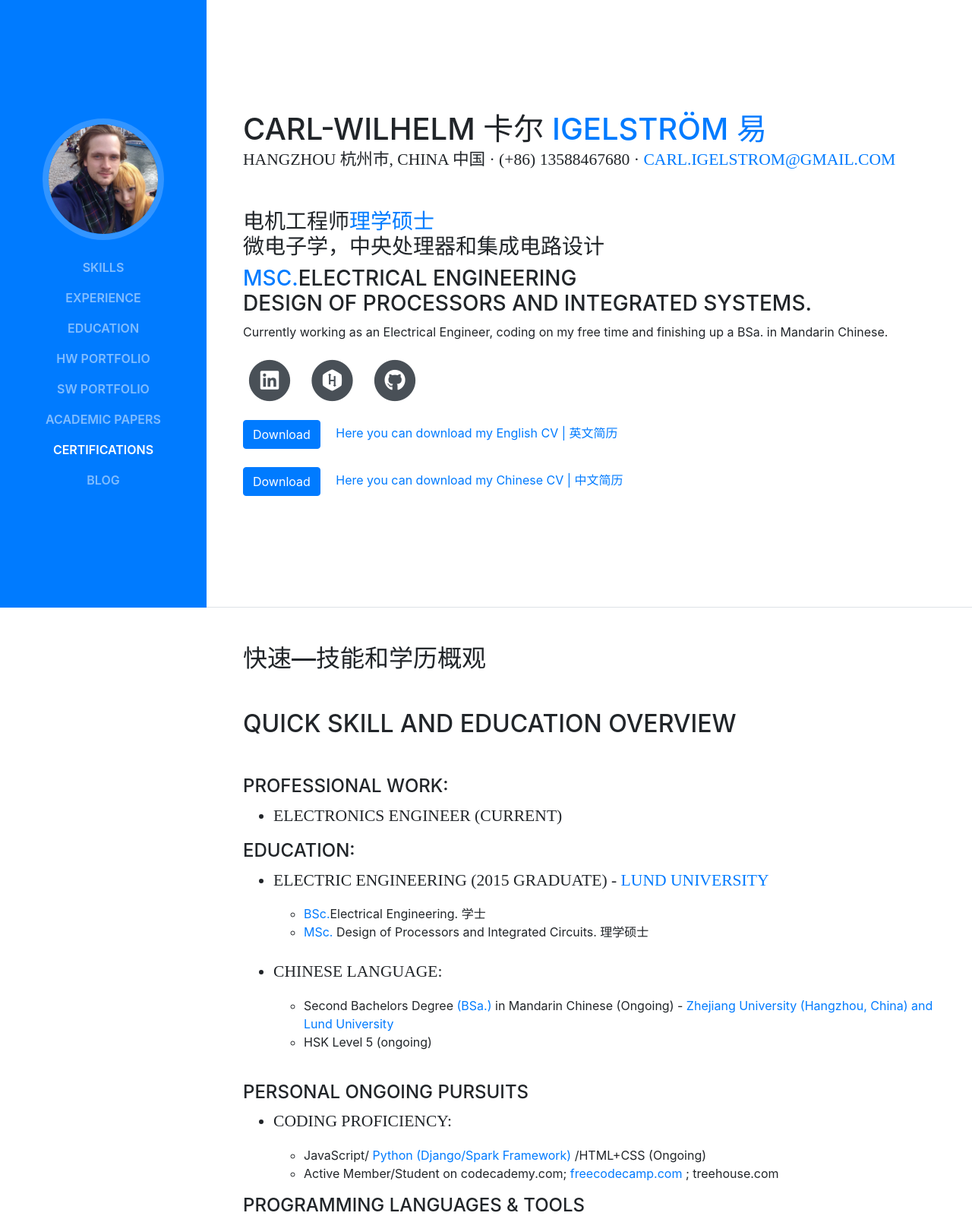
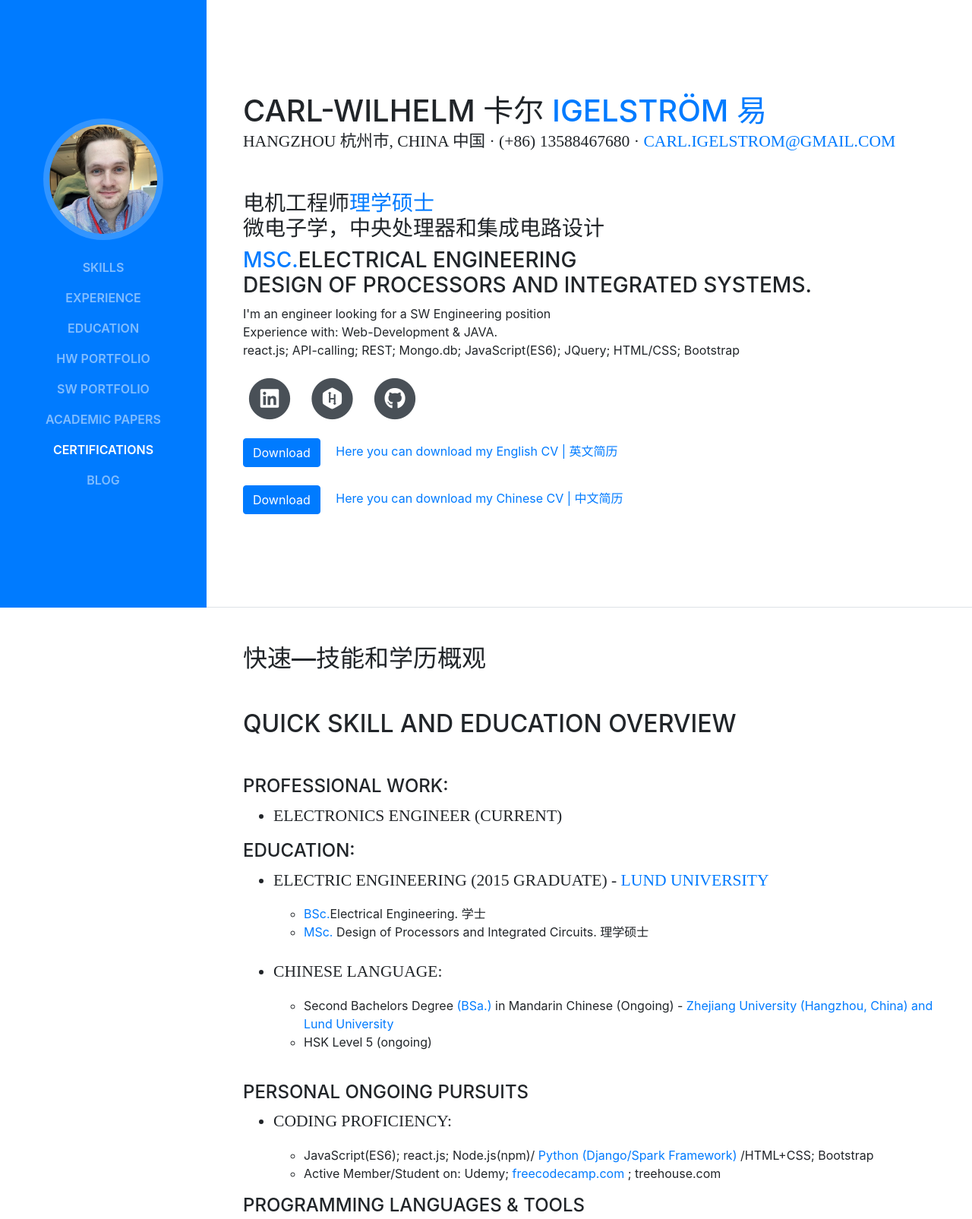
Before and after one commit to ugglr/carlw.se, a website with bundled scripts: page index.html in a window 1280 px wide. Shown: the top 1605 px of the page at 76% size. Built offline with nearby package versions, Linux system fonts and the light colour scheme; a web font is replaced by a local one.

Commit message:
changed titles, updated my coding progress. Changed head picture

```diff
--- a/index.html
+++ b/index.html
@@ -36,7 +36,7 @@
   <nav class="navbar navbar-expand-lg navbar-dark bg-primary fixed-top" id="sideNav">
     <a class="navbar-brand js-scroll-trigger" href="#page-top">
       <span class="d-none d-lg-block">
-        <img class="img-fluid img-profile rounded-circle mx-auto mb-2" src="img/profile (2).jpg" alt="">
+        <img class="img-fluid img-profile rounded-circle mx-auto mb-2" src="img/head.jpg" alt="">
       </span>
     </a>
     <button class="navbar-toggler" type="button" data-toggle="collapse" data-target="#navbarSupportedContent"
@@ -90,8 +90,12 @@
           <h3>电机工程师<span class="text-primary">理学硕士</span><br>微电子学，中央处理器和集成电路设计</h3>
           <h3><span class="text-primary">MSc.</span>Electrical Engineering
             <br>Design of Processors and Integrated Systems.</h3>
-          Currently working as an Electrical Engineer, coding on my free time and finishing up a BSa. in Mandarin
-          Chinese.<br><br>
+
+            I'm an engineer looking for a SW Engineering position<br>
+            Experience with: Web-Development & JAVA.<br>
+            react.js; API-calling; REST; Mongo.db; JavaScript(ES6); JQuery; HTML/CSS; Bootstrap
+
+            <br><br>
 
           <ul class="list-inline list-social-icons mb-0">
             <li class="list-inline-item">
@@ -178,14 +182,14 @@
 
           <ul>
             <li>
-              JavaScript/
+              JavaScript(ES6); react.js; Node.js(npm)/
               <span class="text-primary">
                 Python (Django/Spark Framework)
               </span>
-              /HTML+CSS (Ongoing)
+              /HTML+CSS; Bootstrap
             </li>
             <li>
-              Active Member/Student on codecademy.com;
+              Active Member/Student on: Udemy;
               <span class="text-primary">
                 freecodecamp.com
               </span>;
```
Also changed, not shown: img/head.jpg (added), img/profile (2).jpg (deleted).
